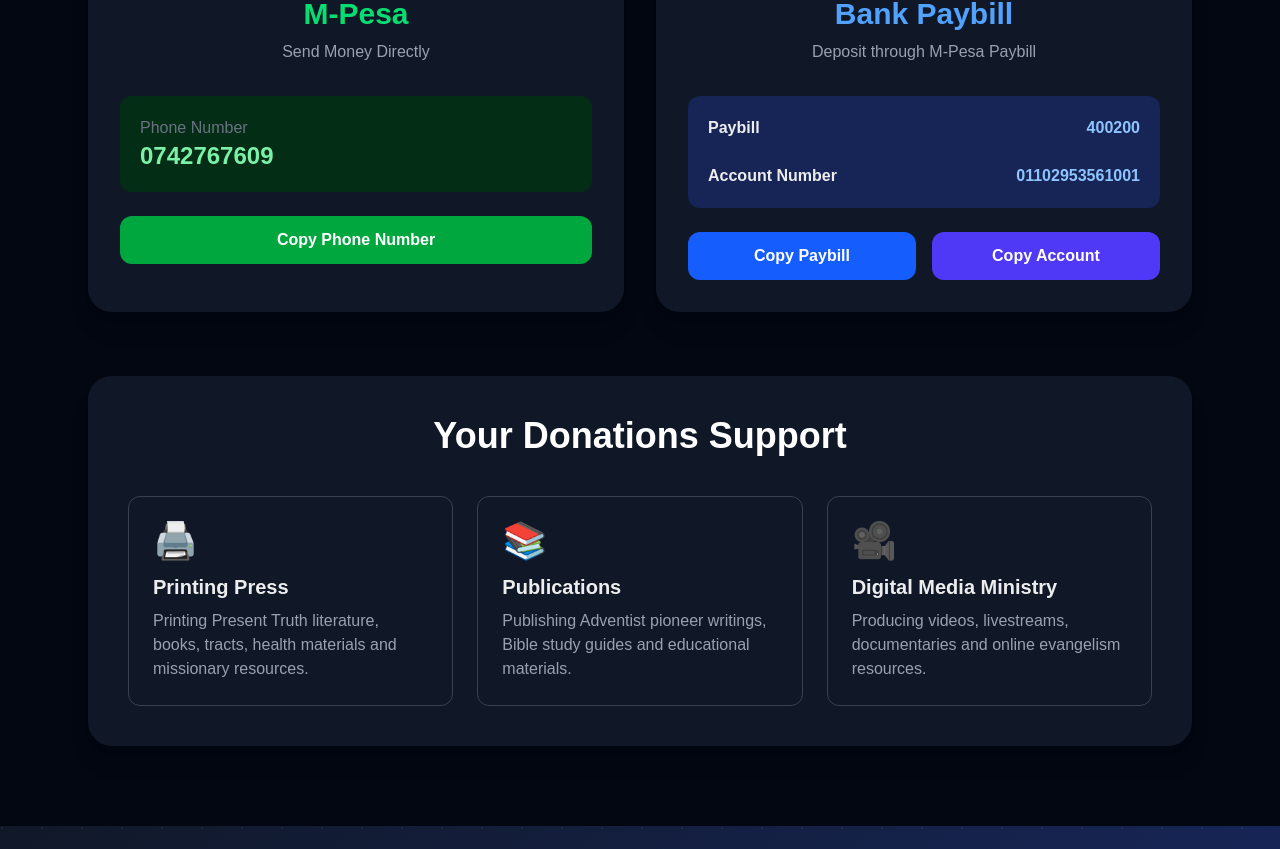
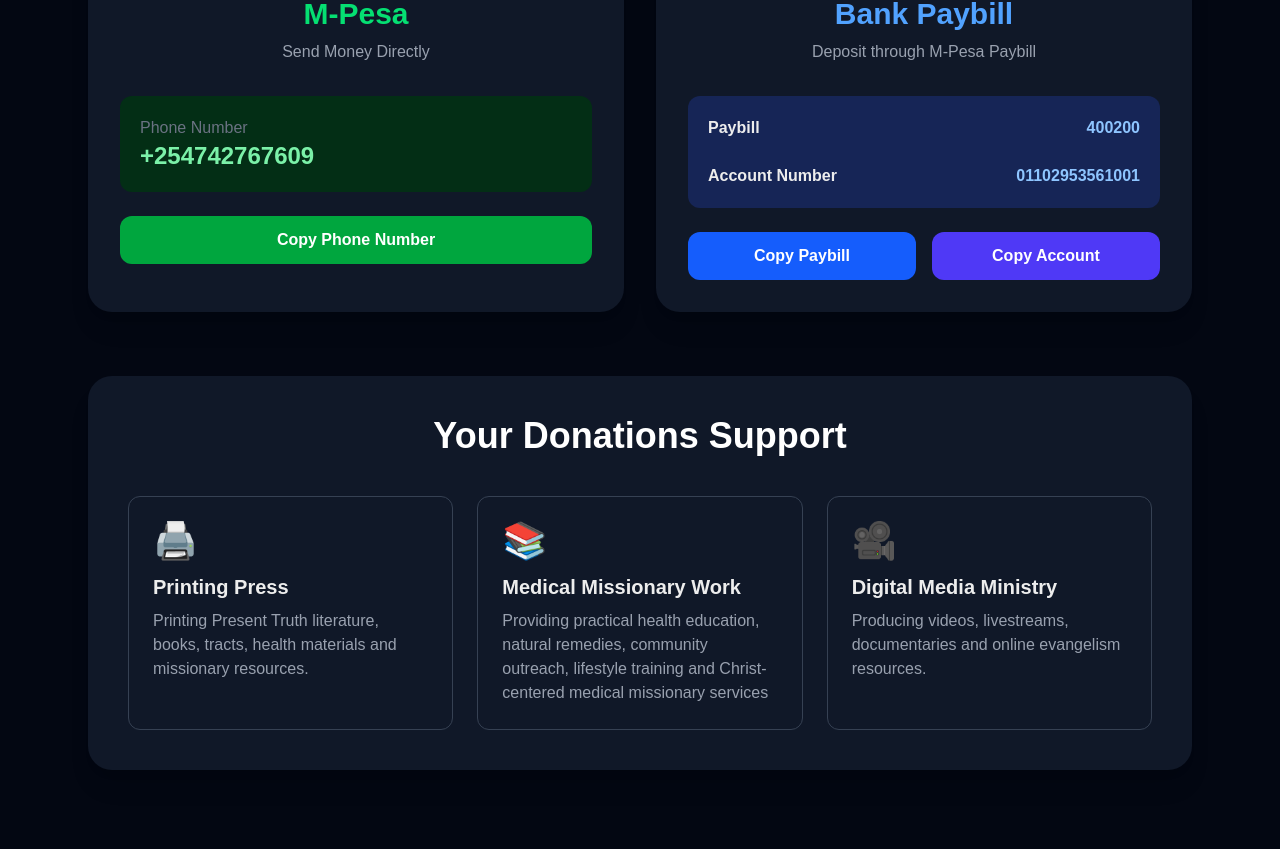
Before and after one commit to godfreyonyango365-blip/pioneersfootprints, a Next.js app: page /donate in a window 1280 px wide. Shown: the part 396-1245 px from the top of the page. Built offline with nearby package versions, Linux system fonts and the light colour scheme.

Commit message:
All changes made

```diff
--- a/app/donate/page.tsx
+++ b/app/donate/page.tsx
@@ -5,7 +5,7 @@
 import Footer from "@/components/footer";
 
 export default function DonatePage() {
-  const mpesaNumber = "0742767609";
+  const mpesaNumber = "+254742767609";
   const paybill = "400200";
   const account = "01102953561001";
 
@@ -65,6 +65,7 @@
 
                 <h3 className="text-2xl font-bold text-green-700 dark:text-green-300">
                   {mpesaNumber}
+
                 </h3>
               </div>
 
@@ -164,12 +165,12 @@
               <div className="rounded-xl border dark:border-gray-700 p-6">
                 <div className="text-4xl mb-3">📚</div>
                 <h3 className="font-bold text-xl mb-2">
-                  Publications
+                  Medical Missionary Work
                 </h3>
 
                 <p className="text-gray-600 dark:text-gray-400">
-                  Publishing Adventist pioneer writings,
-                  Bible study guides and educational materials.
+                   Providing practical health education, natural remedies, community outreach,
+  lifestyle training and Christ-centered medical missionary services
                 </p>
               </div>
 
```
